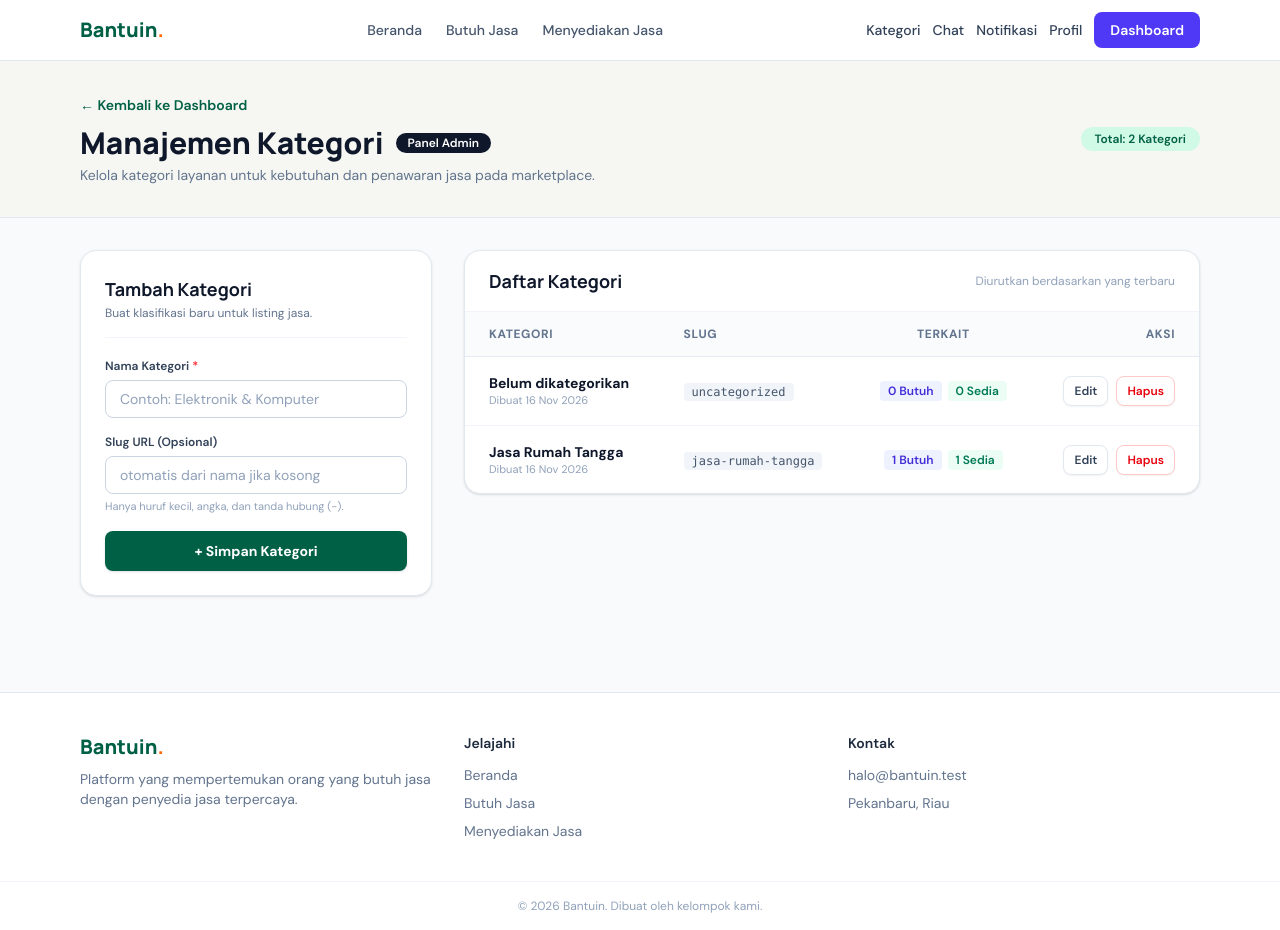
After one commit to reyhann760-rgb/Bantuin_project, a Laravel app: page /admin/kategori in a window 1280 px wide. The commit adds this page. Run offline with Laravel 12, Linux system fonts and the light colour scheme; a user stored in the database is signed in; data comes from the database, SQL or seed files in the repository.

Commit message:
frontend2: integrasi halaman manajemen kategori admin dan otorisasi role

```diff
--- /dev/null
+++ b/app/Http/Controllers/Admin/CategoryController.php
@@ -0,0 +1,103 @@
+<?php
+
+namespace App\Http\Controllers\Admin;
+
+use App\Http\Controllers\Controller;
+use App\Models\Category;
+use Illuminate\Http\RedirectResponse;
+use Illuminate\Http\Request;
+use Illuminate\Support\Str;
+use Illuminate\Validation\Rule;
+use Illuminate\View\View;
+
+class CategoryController extends Controller
+{
+    /**
+     * Tampilkan daftar kategori beserta form tambah.
+     */
+    public function index(): View
+    {
+        $categories = Category::withCount(['serviceRequests', 'serviceOffers'])
+            ->latest()
+            ->paginate(15);
+
+        return view('admin.categories.index', compact('categories'));
+    }
+
+    /**
+     * Simpan kategori baru.
+     */
+    public function store(Request $request): RedirectResponse
+    {
+        $validated = $request->validate([
+            'name' => ['required', 'string', 'max:100', 'unique:categories,name'],
+            'slug' => ['nullable', 'string', 'max:120', 'unique:categories,slug'],
+        ]);
+
+        $slug = !empty($validated['slug'])
+            ? Str::slug($validated['slug'])
+            : Str::slug($validated['name']);
+
+        // Pastikan slug unik
+        $originalSlug = $slug;
+        $counter = 1;
+        while (Category::where('slug', $slug)->exists()) {
+            $slug = "{$originalSlug}-{$counter}";
+            $counter++;
+        }
+
+        Category::create([
+            'name' => $validated['name'],
+            'slug' => $slug,
+        ]);
+
+        return redirect()
+            ->route('admin.categories.index')
+            ->with('success', 'Kategori "' . $validated['name'] . '" berhasil ditambahkan.');
+    }
+
+    /**
+     * Perbarui kategori yang sudah ada.
+     */
+    public function update(Request $request, Category $category): RedirectResponse
+    {
+        $validated = $request->validate([
+            'name' => ['required', 'string', 'max:100', Rule::unique('categories', 'name')->ignore($category->id)],
+            'slug' => ['nullable', 'string', 'max:120', Rule::unique('categories', 'slug')->ignore($category->id)],
+        ]);
+
+        $slug = !empty($validated['slug'])
+            ? Str::slug($validated['slug'])
+            : Str::slug($validated['name']);
+
+        // Pastikan slug unik jika berubah
+        $originalSlug = $slug;
+        $counter = 1;
+        while (Category::where('slug', $slug)->where('id', '!=', $category->id)->exists()) {
+            $slug = "{$originalSlug}-{$counter}";
+            $counter++;
+        }
+
+        $category->update([
+            'name' => $validated['name'],
+            'slug' => $slug,
+        ]);
+
+        return redirect()
+            ->route('admin.categories.index')
+            ->with('success', 'Kategori "' . $category->name . '" berhasil diperbarui.');
+    }
+
+    /**
+     * Hapus kategori.
+     */
+    public function destroy(Category $category): RedirectResponse
+    {
+        $name = $category->name;
+        $category->delete();
+
+        return redirect()
+            ->route('admin.categories.index')
+            ->with('success', 'Kategori "' . $name . '" berhasil dihapus.');
+    }
+}
--- /dev/null
+++ b/resources/views/admin/categories/index.blade.php
@@ -0,0 +1,277 @@
+{{-- Frontend 2: Halaman Manajemen Kategori Admin.
+     Mengikuti desain layouts/marketplace, palet warna Bantuin, responsif, dan modal edit modern. --}}
+@extends('layouts.marketplace')
+
+@section('title', 'Manajemen Kategori — Admin')
+
+@section('content')
+{{-- Header Halaman --}}
+<section class="border-b border-slate-200 bg-[#f6f7f2]">
+    <div class="mx-auto flex max-w-6xl flex-col gap-4 px-4 py-8 sm:flex-row sm:items-center sm:justify-between">
+        <div>
+            <a href="{{ route('dashboard') }}" class="inline-flex items-center gap-1.5 text-sm font-semibold text-emerald-800 hover:text-emerald-900 hover:underline">
+                &larr; Kembali ke Dashboard
+            </a>
+            <div class="mt-2 flex items-center gap-3">
+                <h1 class="brand-font text-2xl font-extrabold text-slate-900 md:text-3xl">Manajemen Kategori</h1>
+                <span class="rounded-full bg-slate-900 px-3 py-0.5 text-xs font-semibold text-white">Panel Admin</span>
+            </div>
+            <p class="mt-1 text-sm text-slate-500">Kelola kategori layanan untuk kebutuhan dan penawaran jasa pada marketplace.</p>
+        </div>
+
+        <div class="flex items-center gap-2">
+            <span class="rounded-full bg-emerald-100 px-3.5 py-1 text-xs font-semibold text-emerald-800">
+                Total: {{ $categories->total() }} Kategori
+            </span>
+        </div>
+    </div>
+</section>
+
+<div class="mx-auto max-w-6xl px-4 py-8">
+
+    {{-- Flash Notifications --}}
+    @if(session('success'))
+        <div class="mb-6 rounded-xl border border-emerald-200 bg-emerald-50 p-4 text-sm text-emerald-800 shadow-sm" role="status">
+            {{ session('success') }}
+        </div>
+    @endif
+    @if(session('error'))
+        <div class="mb-6 rounded-xl border border-red-200 bg-red-50 p-4 text-sm text-red-700 shadow-sm" role="alert">
+            {{ session('error') }}
+        </div>
+    @endif
+    @if($errors->any())
+        <div class="mb-6 rounded-xl border border-red-200 bg-red-50 p-4 text-sm text-red-700 shadow-sm">
+            <p class="font-semibold">Terjadi kesalahan validasi:</p>
+            <ul class="mt-1 list-disc space-y-0.5 pl-5">
+                @foreach ($errors->all() as $err)
+                    <li>{{ $err }}</li>
+                @endforeach
+            </ul>
+        </div>
+    @endif
+
+    <div class="grid gap-8 lg:grid-cols-3">
+
+        {{-- Kolom Kiri: Form Tambah Kategori --}}
+        <div class="lg:col-span-1">
+            <div class="sticky top-24 rounded-2xl border border-slate-200 bg-white p-6 shadow-sm">
+                <div class="border-b border-slate-100 pb-4">
+                    <h2 class="brand-font text-lg font-bold text-slate-900">Tambah Kategori</h2>
+                    <p class="mt-0.5 text-xs text-slate-500">Buat klasifikasi baru untuk listing jasa.</p>
+                </div>
+
+                <form action="{{ route('admin.categories.store') }}" method="POST" class="mt-5 space-y-4">
+                    @csrf
+
+                    <div>
+                        <label for="create_name" class="mb-1.5 block text-xs font-semibold text-slate-700">Nama Kategori <span class="text-red-500">*</span></label>
+                        <input
+                            type="text"
+                            name="name"
+                            id="create_name"
+                            required
+                            maxlength="100"
+                            value="{{ old('name') }}"
+                            placeholder="Contoh: Elektronik & Komputer"
+                            class="w-full rounded-lg border border-slate-300 bg-white px-3.5 py-2 text-sm text-slate-800 placeholder-slate-400 outline-none transition focus:border-emerald-600 focus:ring-2 focus:ring-emerald-100"
+                        />
+                        @error('name') <p class="mt-1 text-xs text-red-600">{{ $message }}</p> @enderror
+                    </div>
+
+                    <div>
+                        <label for="create_slug" class="mb-1.5 block text-xs font-semibold text-slate-700">Slug URL (Opsional)</label>
+                        <input
+                            type="text"
+                            name="slug"
+                            id="create_slug"
+                            maxlength="120"
+                            value="{{ old('slug') }}"
+                            placeholder="otomatis dari nama jika kosong"
+                            class="w-full rounded-lg border border-slate-300 bg-white px-3.5 py-2 text-sm text-slate-800 placeholder-slate-400 outline-none transition focus:border-emerald-600 focus:ring-2 focus:ring-emerald-100"
+                        />
+                        <p class="mt-1 text-[11px] text-slate-400">Hanya huruf kecil, angka, dan tanda hubung (-).</p>
+                        @error('slug') <p class="mt-1 text-xs text-red-600">{{ $message }}</p> @enderror
+                    </div>
+
+                    <button
+                        type="submit"
+                        class="w-full rounded-lg bg-emerald-800 px-4 py-2.5 text-center text-sm font-bold text-white shadow-sm hover:bg-emerald-900 transition"
+                    >
+                        + Simpan Kategori
+                    </button>
+                </form>
+            </div>
+        </div>
+
+        {{-- Kolom Kanan: Tabel Daftar Kategori --}}
+        <div class="lg:col-span-2">
+            <div class="overflow-hidden rounded-2xl border border-slate-200 bg-white shadow-sm">
+                <div class="border-b border-slate-100 px-6 py-4 flex items-center justify-between">
+                    <h2 class="brand-font text-lg font-bold text-slate-900">Daftar Kategori</h2>
+                    <span class="text-xs text-slate-400">Diurutkan berdasarkan yang terbaru</span>
+                </div>
+
+                <div class="overflow-x-auto">
+                    <table class="w-full text-left text-sm text-slate-600">
+                        <thead class="bg-slate-50/80 text-xs uppercase tracking-wider text-slate-500 border-b border-slate-200/80">
+                            <tr>
+                                <th scope="col" class="px-6 py-3.5 font-bold">Kategori</th>
+                                <th scope="col" class="px-6 py-3.5 font-bold">Slug</th>
+                                <th scope="col" class="px-6 py-3.5 font-bold text-center">Terkait</th>
+                                <th scope="col" class="px-6 py-3.5 font-bold text-right">Aksi</th>
+                            </tr>
+                        </thead>
+                        <tbody class="divide-y divide-slate-100">
+                            @forelse($categories as $cat)
+                                <tr class="hover:bg-slate-50/80 transition">
+                                    <td class="px-6 py-4">
+                                        <div class="font-bold text-slate-900">{{ $cat->name }}</div>
+                                        <div class="text-[11px] text-slate-400">Dibuat {{ $cat->created_at ? $cat->created_at->format('d M Y') : '-' }}</div>
+                                    </td>
+                                    <td class="px-6 py-4">
+                                        <code class="rounded bg-slate-100 px-2 py-0.5 text-xs text-slate-600 font-mono">{{ $cat->slug }}</code>
+                                    </td>
+                                    <td class="px-6 py-4 text-center">
+                                        <div class="inline-flex items-center gap-1.5 text-xs">
+                                            <span class="rounded bg-indigo-50 px-2 py-0.5 font-semibold text-indigo-700" title="Butuh Jasa">
+                                                {{ $cat->service_requests_count }} Butuh
+                                            </span>
+                                            <span class="rounded bg-emerald-50 px-2 py-0.5 font-semibold text-emerald-700" title="Menyediakan Jasa">
+                                                {{ $cat->service_offers_count }} Sedia
+                                            </span>
+                                        </div>
+                                    </td>
+                                    <td class="px-6 py-4 text-right">
+                                        <div class="inline-flex items-center gap-2">
+                                            {{-- Tombol Edit (Memicu Modal JS) --}}
+                                            <button
+                                                type="button"
+                                                onclick="openEditModal({{ $cat->id }}, '{{ addslashes($cat->name) }}', '{{ addslashes($cat->slug) }}')"
+                                                class="rounded-lg border border-slate-200 bg-white px-2.5 py-1.5 text-xs font-semibold text-slate-700 shadow-xs hover:border-slate-300 hover:bg-slate-50 transition"
+                                                title="Ubah Kategori"
+                                            >
+                                                Edit
+                                            </button>
+
+                                            {{-- Form Hapus --}}
+                                            <form
+                                                action="{{ route('admin.categories.destroy', $cat) }}"
+                                                method="POST"
+                                                onsubmit="return confirm('Apakah Anda yakin ingin menghapus kategori &quot;{{ $cat->name }}&quot;? Seluruh listing terkait juga dapat terhapus secara cascade!')"
+                                                class="inline"
+                                            >
+                                                @csrf
+                                                @method('DELETE')
+                                                <button
+                                                    type="submit"
+                                                    class="rounded-lg border border-red-200 bg-white px-2.5 py-1.5 text-xs font-semibold text-red-600 shadow-xs hover:bg-red-50 transition"
+                                                    title="Hapus Kategori"
+                                                >
+                                                    Hapus
+                                                </button>
+                                            </form>
+                                        </div>
+                                    </td>
+                                </tr>
+                            @empty
+                                <tr>
+                                    <td colspan="4" class="px-6 py-12 text-center text-slate-400">
+                                        <p class="font-medium">Belum ada kategori yang terdaftar.</p>
+                                        <p class="mt-1 text-xs">Gunakan formulir di samping untuk menambahkan kategori baru.</p>
+                                    </td>
+                                </tr>
+                            @endforelse
+                        </tbody>
+                    </table>
+                </div>
+
+                {{-- Pagination --}}
+                @if($categories->hasPages())
+                    <div class="border-t border-slate-100 p-4">
+                        {{ $categories->links() }}
+                    </div>
+                @endif
+            </div>
+        </div>
+
+    </div>
+</div>
+
+{{-- Modal Edit Kategori (Vanilla JS) --}}
+<div id="edit-category-modal" class="fixed inset-0 z-50 hidden items-center justify-center bg-slate-900/50 p-4 backdrop-blur-xs">
+    <div class="w-full max-w-md rounded-2xl border border-slate-200 bg-white p-6 shadow-xl">
+        <div class="flex items-center justify-between border-b border-slate-100 pb-3">
+            <h3 class="brand-font text-lg font-bold text-slate-900">Ubah Kategori</h3>
+            <button type="button" onclick="closeEditModal()" class="text-slate-400 hover:text-slate-600 text-xl font-bold">&times;</button>
+        </div>
+
+        <form id="edit-category-form" method="POST" class="mt-4 space-y-4">
+            @csrf
+            @method('PUT')
+
+            <div>
+                <label for="edit_name" class="mb-1.5 block text-xs font-semibold text-slate-700">Nama Kategori <span class="text-red-500">*</span></label>
+                <input
+                    type="text"
+                    name="name"
+                    id="edit_name"
+                    required
+                    maxlength="100"
+                    class="w-full rounded-lg border border-slate-300 bg-white px-3.5 py-2 text-sm text-slate-800 placeholder-slate-400 outline-none transition focus:border-emerald-600 focus:ring-2 focus:ring-emerald-100"
+                />
+            </div>
+
+            <div>
+                <label for="edit_slug" class="mb-1.5 block text-xs font-semibold text-slate-700">Slug URL</label>
+                <input
+                    type="text"
+                    name="slug"
+                    id="edit_slug"
+                    maxlength="120"
+                    class="w-full rounded-lg border border-slate-300 bg-white px-3.5 py-2 text-sm text-slate-800 placeholder-slate-400 outline-none transition focus:border-emerald-600 focus:ring-2 focus:ring-emerald-100"
+                />
+                <p class="mt-1 text-[11px] text-slate-400">Kosongkan jika ingin dibuat otomatis mengikuti nama.</p>
+            </div>
+
+            <div class="mt-6 flex justify-end gap-2 pt-2">
+                <button
+                    type="button"
+                    onclick="closeEditModal()"
+                    class="rounded-lg border border-slate-300 bg-white px-4 py-2 text-xs font-semibold text-slate-700 hover:bg-slate-50 transition"
+                >
+                    Batal
+                </button>
+                <button
+                    type="submit"
+                    class="rounded-lg bg-emerald-800 px-5 py-2 text-xs font-bold text-white shadow-sm hover:bg-emerald-900 transition"
+                >
+                    Simpan Perubahan
+                </button>
+            </div>
+        </form>
+    </div>
+</div>
+
+<script>
+function openEditModal(id, name, slug) {
+    const modal = document.getElementById('edit-category-modal');
+    const form = document.getElementById('edit-category-form');
+    const nameInput = document.getElementById('edit_name');
+    const slugInput = document.getElementById('edit_slug');
+
+    form.action = `/admin/kategori/${id}`;
+    nameInput.value = name;
+    slugInput.value = slug;
+
+    modal.classList.remove('hidden');
+    modal.classList.add('flex');
+}
+
+function closeEditModal() {
+    const modal = document.getElementById('edit-category-modal');
+    modal.classList.add('hidden');
+    modal.classList.remove('flex');
+}
+</script>
+@endsection
--- a/resources/views/components/navbar.blade.php
+++ b/resources/views/components/navbar.blade.php
@@ -30,6 +30,9 @@
                 @if ($cta)
                     <a href="{{ $cta[1] }}" class="rounded-lg border border-emerald-600 px-4 py-2 text-sm font-semibold text-emerald-700 hover:bg-emerald-50">{{ $cta[0] }}</a>
                 @endif
+                @if(auth()->user()->role === 'admin')
+                    <a href="{{ route('admin.categories.index') }}" class="text-sm font-medium text-slate-700 hover:text-indigo-600">Kategori</a>
+                @endif
                 <a href="{{ route('chat.index') }}" class="text-sm font-medium text-slate-700 hover:text-indigo-600">Chat</a>
                 <a href="{{ route('notifications.index') }}" class="text-sm font-medium text-slate-700 hover:text-indigo-600">Notifikasi</a>
                 <a href="{{ route('profile.edit') }}" class="text-sm font-medium text-slate-700 hover:text-indigo-600">Profil</a>
@@ -58,6 +61,9 @@
             @endauth
             <li class="flex gap-2 pt-2">
                 @auth
+                    @if(auth()->user()->role === 'admin')
+                        <a href="{{ route('admin.categories.index') }}" class="flex-1 rounded-lg border border-slate-300 py-2 text-center text-sm font-medium">Kategori</a>
+                    @endif
                     <a href="{{ route('chat.index') }}" class="flex-1 rounded-lg border border-slate-300 py-2 text-center text-sm font-medium">Chat</a>
                     <a href="{{ route('notifications.index') }}" class="flex-1 rounded-lg border border-slate-300 py-2 text-center text-sm font-medium">Notifikasi</a>
                     <a href="{{ route('profile.edit') }}" class="flex-1 rounded-lg border border-slate-300 py-2 text-center text-sm font-medium">Profil</a>
--- a/routes/web.php
+++ b/routes/web.php
@@ -1,5 +1,6 @@
 <?php
 
+use App\Http\Controllers\Admin\CategoryController as AdminCategoryController;
 use App\Http\Controllers\AuthController;
 use App\Http\Controllers\ConversationController;
 use App\Http\Controllers\NotificationController;
@@ -130,6 +131,14 @@ Route::middleware('auth')->group(function () {
     Route::put('/profil', [ProfileController::class, 'update'])->name('profile.update');
     Route::put('/profil/password', [ProfileController::class, 'updatePassword'])->name('profile.password');
 
+    // ===== Manajemen Kategori Admin =====
+    Route::middleware('role:admin')->prefix('admin')->name('admin.')->group(function () {
+        Route::get('/kategori', [AdminCategoryController::class, 'index'])->name('categories.index');
+        Route::post('/kategori', [AdminCategoryController::class, 'store'])->name('categories.store');
+        Route::put('/kategori/{category}', [AdminCategoryController::class, 'update'])->name('categories.update');
+        Route::delete('/kategori/{category}', [AdminCategoryController::class, 'destroy'])->name('categories.destroy');
+    });
+
     // Logout
     Route::post('/logout', [AuthController::class, 'logout'])
         ->name('logout');
```
Also changed, not shown: tests/Feature/AdminCategoryTest.php (added, +117 -0 lines).
